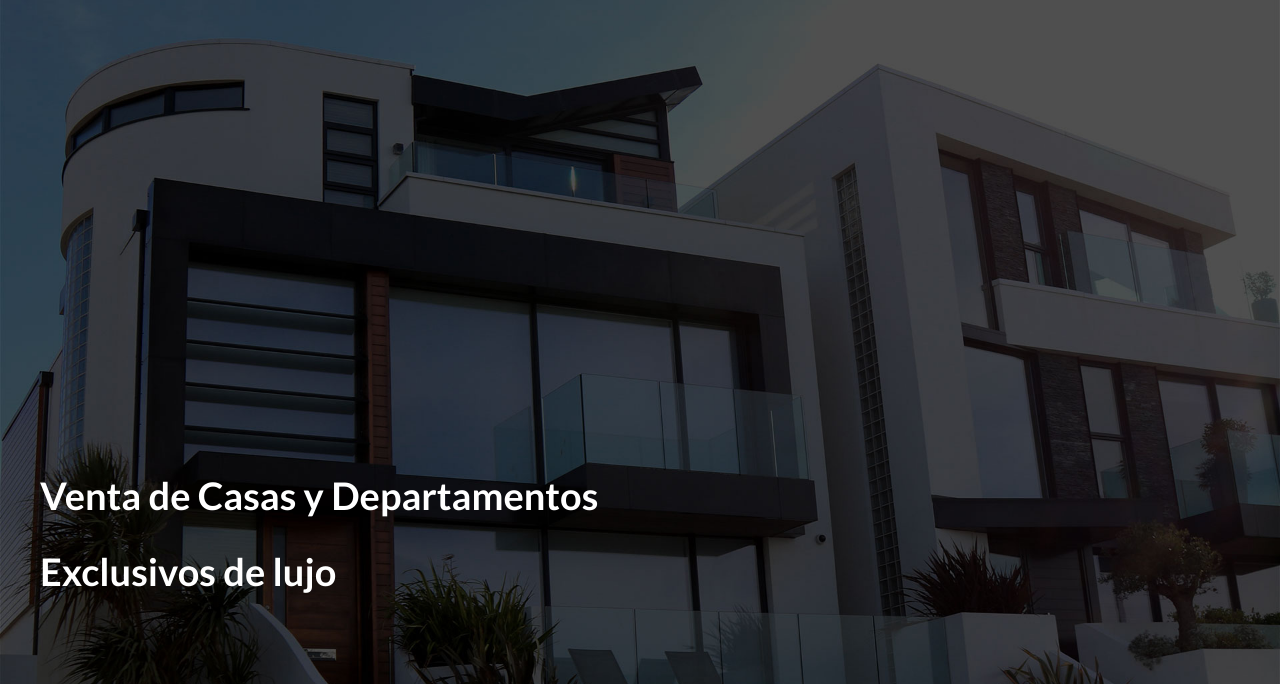
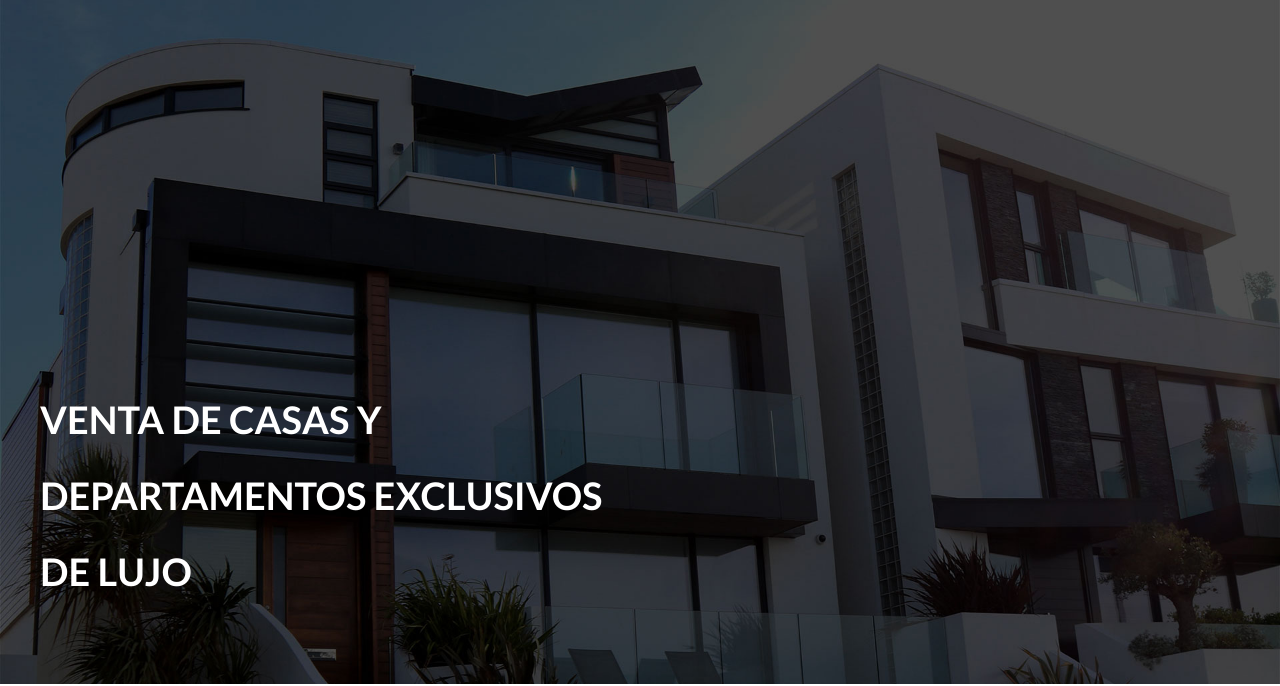
Before and after one commit to eddyramoss/bienes_raices, a plain HTML site: page index.html in a window 1280 px wide. Shown: the part 116-802 px from the top of the page. Drawn offline with Linux system fonts and the light colour scheme.

Commit message:
se cambio a mayusculas

```diff
--- a/index.html
+++ b/index.html
@@ -34,7 +34,7 @@
             <a href="contacto.html">Contacto</a>
           </nav>
         </div>
-        <h1>Venta de Casas y Departamentos Exclusivos de lujo</h1>
+        <h1>VENTA DE CASAS Y DEPARTAMENTOS EXCLUSIVOS DE LUJO</h1>
       </div>
     </header>
 
```
